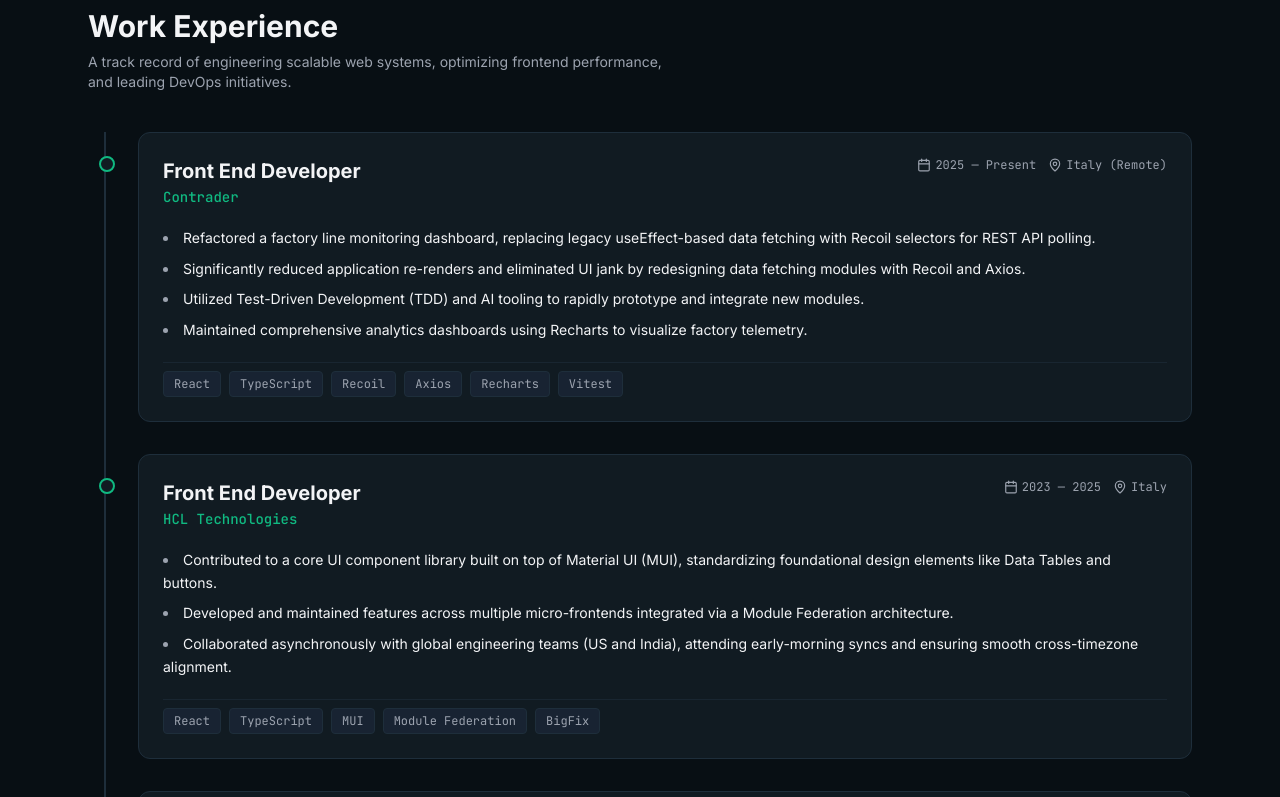
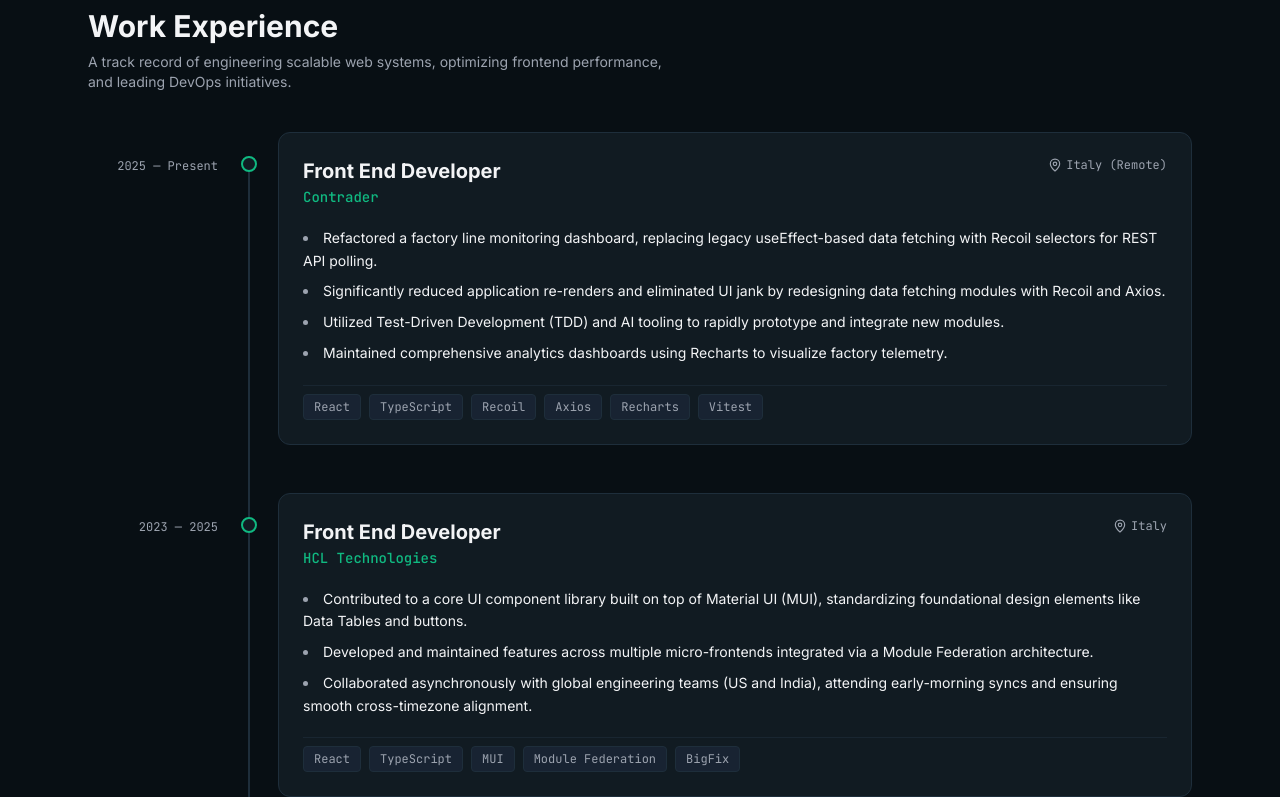
Before and after one commit to davixx95/nextjs-portfolio, a Next.js app: page / in a window 1280 px wide. Shown: the part 1083-1880 px from the top of the page. Built offline with nearby package versions, Linux system fonts and the light colour scheme.

Commit message:
Experience: rework timeline date layout

```diff
--- a/src/components/sections/ExperienceSection.tsx
+++ b/src/components/sections/ExperienceSection.tsx
@@ -28,12 +28,35 @@ export function ExperienceSection({ experiences }: ExperienceSectionProps) {
         </div>
 
         {/* Timeline List */}
-        <div className="relative border-l-2 border-border ml-3 md:ml-4 pl-6 md:pl-8 space-y-8">
+        <div className="relative space-y-8 md:space-y-12">
+          {/* Timeline Vertical Line */}
+          <div className="absolute top-2 md:top-6 bottom-0 left-[21px] md:left-[160px] w-[2px] bg-border" />
+
           {experiences.map((exp) => (
-            <div key={exp.id} className="relative group">
+            <div
+              key={exp.id}
+              className="relative flex flex-col md:flex-row md:items-start group"
+            >
               {/* Timeline Dot */}
-              <div className="absolute -left-[31px] md:-left-[39px] top-6 w-4 h-4 rounded-full bg-surface border-2 border-primary group-hover:bg-primary transition-colors" />
+              <div className="absolute left-[14px] md:left-[153px] top-2 md:top-6 w-4 h-4 rounded-full bg-surface border-2 border-primary group-hover:bg-primary transition-colors z-10" />
 
+              {/* Mobile Date */}
+              <div className="pl-[44px] md:hidden pt-2 pb-3">
+                <span className="flex items-center gap-1 text-xs font-mono text-text-muted">
+                  <Calendar className="w-3.5 h-3.5" />
+                  {exp.period}
+                </span>
+              </div>
+
+              {/* Desktop Date */}
+              <div className="hidden md:block w-[130px] flex-shrink-0 pt-5 text-right">
+                <span className="text-xs font-mono text-text-muted">
+                  {exp.period}
+                </span>
+              </div>
+
+              {/* Card Wrapper */}
+              <div className="pl-[44px] md:pl-0 md:ml-[60px] flex-grow">
                 <Card hoverable className="space-y-5">
                   <div className="flex flex-wrap items-start justify-between gap-4">
                     <div>
@@ -46,10 +69,6 @@ export function ExperienceSection({ experiences }: ExperienceSectionProps) {
                     </div>
 
                     <div className="flex items-center gap-3 text-xs font-mono text-text-muted">
-                    <span className="flex items-center gap-1">
-                      <Calendar className="w-3.5 h-3.5" />
-                      {exp.period}
-                    </span>
                       <span className="flex items-center gap-1">
                         <MapPin className="w-3.5 h-3.5" />
                         {exp.location}
@@ -78,6 +97,7 @@ export function ExperienceSection({ experiences }: ExperienceSectionProps) {
                   </div>
                 </Card>
               </div>
+            </div>
           ))}
         </div>
       </div>
```
Lines whose indentation alone changed are shown as unchanged.
